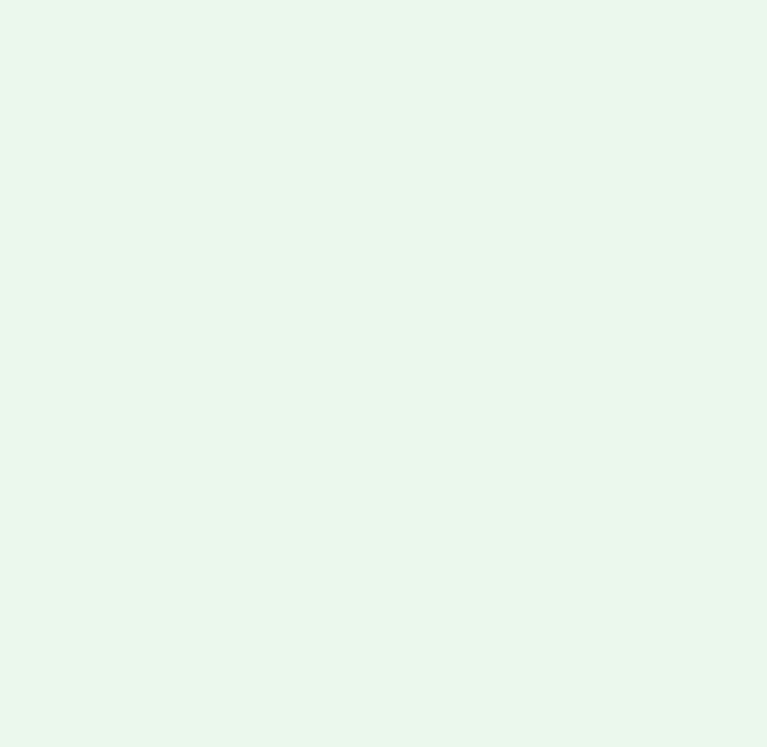
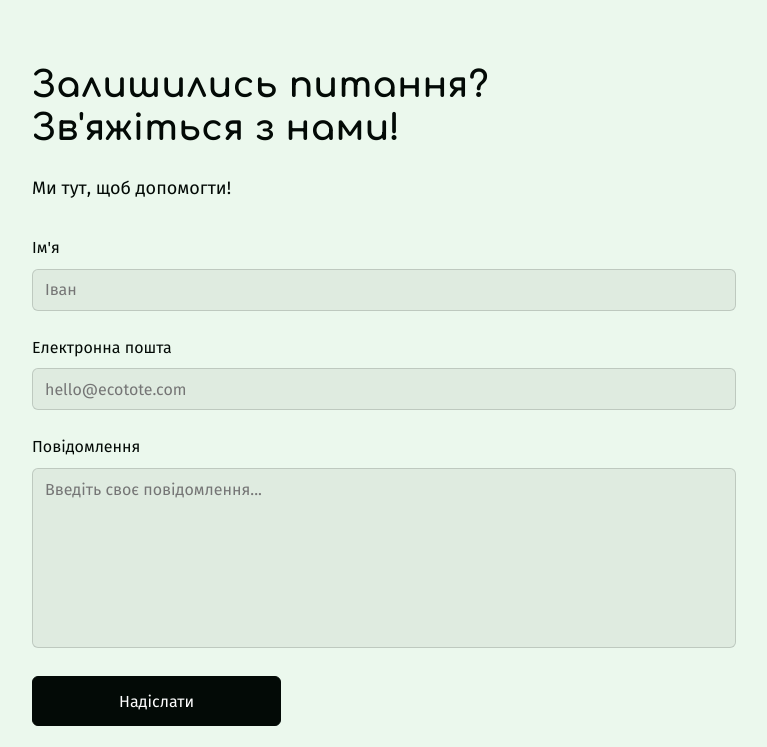
Before and after one commit to GoitStudentsWorks/fs120_html-css_Bogdan-uk, a plain HTML site: page src/index.html in a window 1280 px wide. Shown: the top 747 px of the page, without its empty margins (256-1023 px from the left). Drawn offline with nearby package versions, Linux system fonts and the light colour scheme; files that its build step writes are made by us from their sources.

Commit message:
add section support

```diff
--- a/src/css/support.css
+++ b/src/css/support.css
@@ -0,0 +1,200 @@
+.support {
+    padding-top: 32px;
+    padding-bottom: 32px;
+}
+
+.background-image {
+    background-image: url(../img/support/support-mob-img-1x-min.jpg);
+    background-size: cover;
+    background-repeat: no-repeat;
+    background-position: center;
+    width: 288px;
+    height: 428px;
+    border-radius: 40px;
+}
+
+
+@media screen and (min-resolution: 2x) {
+    .support {
+        background-image: url(../img/support/support-mob-img-2x-min.jpg);
+    }
+}
+
+.support-title {
+    font-family: "Comfortaa", sans-serif;
+    font-size: 36px;
+    line-height: 1.2;
+    letter-spacing: 0.01em;
+    max-width: 288px;
+    margin-bottom: 24px;
+}
+
+.support-subtitle {
+    font-weight: 400;
+    font-size: 18px;
+    line-height: 1.6;
+    margin-bottom: 32px;
+}
+
+.support-field {
+    margin-bottom: 24px;
+}
+
+.support-label {
+    line-height: 1.6;
+    display: block;
+    padding-bottom: 8px;
+}
+
+.support-item {
+    width: 288px;
+    height: 42px;
+    border: 1px solid rgba(3, 10, 6, 0.15);
+    border-radius: 6px;
+    padding: 8px 12px;
+    background-color: rgba(3, 10, 6, 0.05);
+    outline: transparent;
+
+    line-height: 1.6;
+}
+
+.support-item::placeholder {
+    line-height: 1.6;
+    opacity: 1;
+    transition: opacity 250ms cubic-bezier(0.4, 0, 0.2, 1);
+}
+
+.text-invalid,
+.text-valid {
+    font-size: 12px;
+    line-height: 1.6;
+    display: none;
+}
+
+.text-invalid {
+    color: #d64040;
+}
+
+.text-valid {
+    color: #75D281;
+}
+
+.support-item:not(:placeholder-shown):invalid {
+    border-color: #d64040;
+}
+
+.support-item:not(:placeholder-shown):valid {
+    border-color: #75D281;
+}
+
+.support-item:not(:placeholder-shown):invalid~.text-invalid {
+    display: block;
+}
+
+.support-item:not(:placeholder-shown):invalid~.text-valid {
+    display: block;
+}
+
+.support-item:hover::placeholder,
+.support-item:focus::placeholder {
+    opacity: 0;
+}
+
+.support-textarea {
+    height: 180px;
+    resize: none;
+}
+
+.support-btn {
+    border: 1px solid #030a06;
+    border-radius: 6px;
+    max-width: 288px;
+    height: 50px;
+    padding: 12px 106px;
+    text-align: center;
+    display: block;
+    margin: 0 auto;
+    margin-bottom: 24px;
+
+    line-height: 1.6;
+    color: #fff;
+    background-color: #030a06;
+    opacity: 1;
+    transition: background-color 250ms cubic-bezier(0.4, 0, 0.2, 1), opacity 250ms cubic-bezier(0.4, 0, 0.2, 1);
+}
+
+.support-btn:hover,
+.support-btn:focus {
+    background-color: #113916;
+    opacity: 0.6;
+}
+
+
+
+
+@media screen and (min-width: 768px) {
+    .support {
+        padding-top: 64px;
+        padding-bottom: 64px;
+    }
+
+    .background-image {
+        background-image: url(../img/support/support-tab-img-1x-min.jpg);
+        width: 704px;
+    }
+
+    @media screen and (min-resolution: 2x) {
+        .support {
+            background-image: url(../img/support/support-tab-img-2x-min.jpg);
+        }
+    }
+
+    .support-title {
+        max-width: 468px;
+    }
+
+    .support-item {
+        width: 704px;
+    }
+
+    .support-btn {
+        margin: 0;
+        margin-bottom: 24px;
+        padding: 12px 86px;
+        min-width: 249px;
+    }
+}
+
+@media screen and (min-width: 1440px) {
+    .container {
+        display: flex;
+        flex-wrap: wrap;
+        gap: 24px;
+    }
+
+    .background-image {
+        background-image: url(../img/support/support-img-1x-min.jpg);
+        width: 644px;
+        height: 767px;
+    }
+
+    @media screen and (min-resolution: 2x) {
+        .support {
+            background-image: url(../img/support/support-img-2x-min.jpg);
+        }
+    }
+
+    .support-title {
+        font-size: 48px;
+        max-width: 644px;
+    }
+
+    .support-item {
+        width: 644px;
+    }
+
+    .support-btn {
+        margin: 0;
+        padding: 12px 61px;
+        min-width: 198px;
+    }}
--- a/src/partials/support.html
+++ b/src/partials/support.html
@@ -1 +1,51 @@
 <!-- Людмила Орел -->
+<section class="support">
+  <div class="container">
+    <div class="support-form-container">
+      <h2 class="support-title">Залишились питання? Зв'яжіться з нами!</h2>
+      <h3 class="support-subtitle">Ми тут, щоб допомогти!</h3>
+      <form class="support-form">
+        <div class="support-field">
+          <label for="name" class="support-label">Ім'я</label>
+          <input
+            type="text"
+            class="support-input support-item"
+            name="name"
+            id="name"
+            placeholder="Іван"
+            required
+            minlength="5"
+            maxlength="64"
+          />
+          <p class="text-invalid">Error text</p>
+        </div>
+        <div class="support-field">
+          <label for="email" class="support-label">Електронна пошта</label>
+          <input
+            type="email"
+            class="support-input support-item"
+            name="email"
+            id="email"
+            placeholder="hello@ecotote.com"
+            required
+            pattern="^[a-zA-Z0-9._%+-]+@[a-zA-Z0-9.-]+\.[a-zA-Z]{2,}$"
+          />
+          <p class="text-invalid">Error text</p>
+        </div>
+        <div class="support-field">
+          <label for="message" class="support-label">Повідомлення</label>
+          <textarea
+            name="message"
+            id="message"
+            class="support-textarea support-item"
+            placeholder="Введіть своє повідомлення..."
+            maxlength="500"
+          ></textarea>
+          <p class="text-invalid">Error text</p>
+        </div>
+        <button type="submit" class="support-btn">Надіслати</button>
+      </form>
+    </div>
+    <div class="background-image"></div>
+  </div>
+</section>
```
